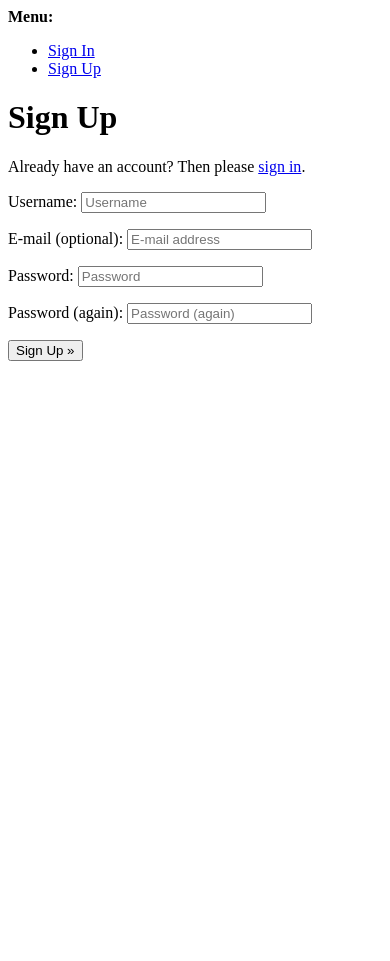
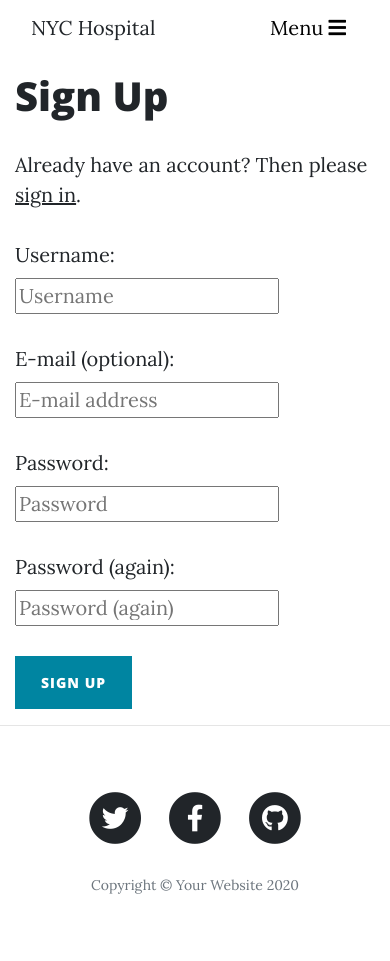
Before and after one commit to jcurran1289/PP4-Clinicaltrials, a Django app: page /accounts/signup/ in a window 390 px wide. Before the commit the page ends 361 px from the top, so only its background shows below. Run offline with Django 4.2, Linux system fonts and the light colour scheme; some libraries are stand-ins or nearby versions.

Commit message:
updated sign up page

```diff
--- a/templates/account/signup.html
+++ b/templates/account/signup.html
@@ -1,13 +1,18 @@
-{% extends "account/base.html" %}
+{% extends "base.html" %}
 
 {% load i18n %}
 
-{% block head_title %}{% trans "Signup" %}{% endblock %}
+
 
 {% block content %}
+<div class="container">
+  <div class="row">
+    <div class="col-md-8 mt-3 offset-md-3">
       <h1>{% trans "Sign Up" %}</h1>
+      <p>{% blocktrans %}Already have an account? Then please <a href="{{ login_url }}">sign in</a>.{% endblocktrans %}
+      </p>
 
-<p>{% blocktrans %}Already have an account? Then please <a href="{{ login_url }}">sign in</a>.{% endblocktrans %}</p>
+
 
       <form class="signup" id="signup_form" method="post" action="{% url 'account_signup' %}">
         {% csrf_token %}
@@ -15,7 +20,10 @@
         {% if redirect_field_value %}
         <input type="hidden" name="{{ redirect_field_name }}" value="{{ redirect_field_value }}" />
         {% endif %}
-  <button type="submit">{% trans "Sign Up" %} &raquo;</button>
+        <button class="btn btn-primary" type="submit">{% trans "Sign Up" %}</button>
       </form>
+    </div>
+  </div>
+</div>
 
 {% endblock %}
```
Also changed, not shown: templates/account/login.html (+5 -12 lines). Lines whose indentation alone changed are shown as unchanged.
